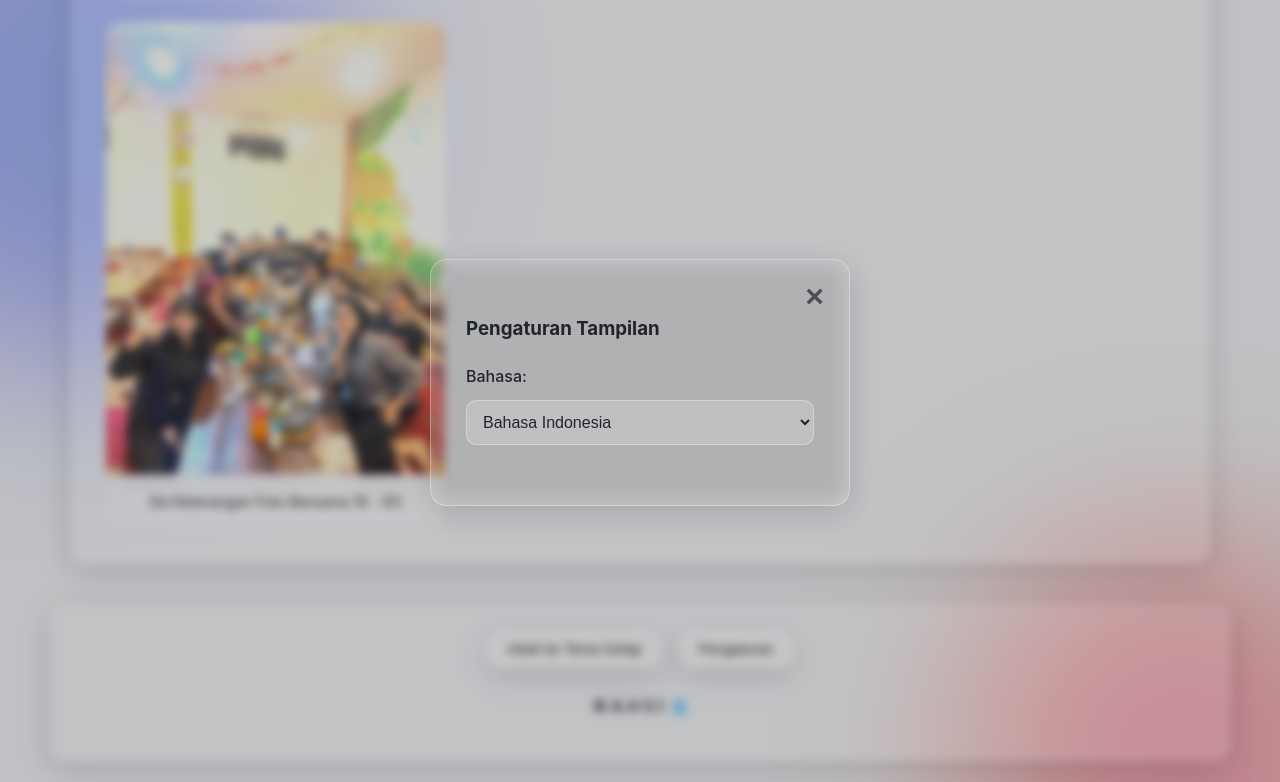
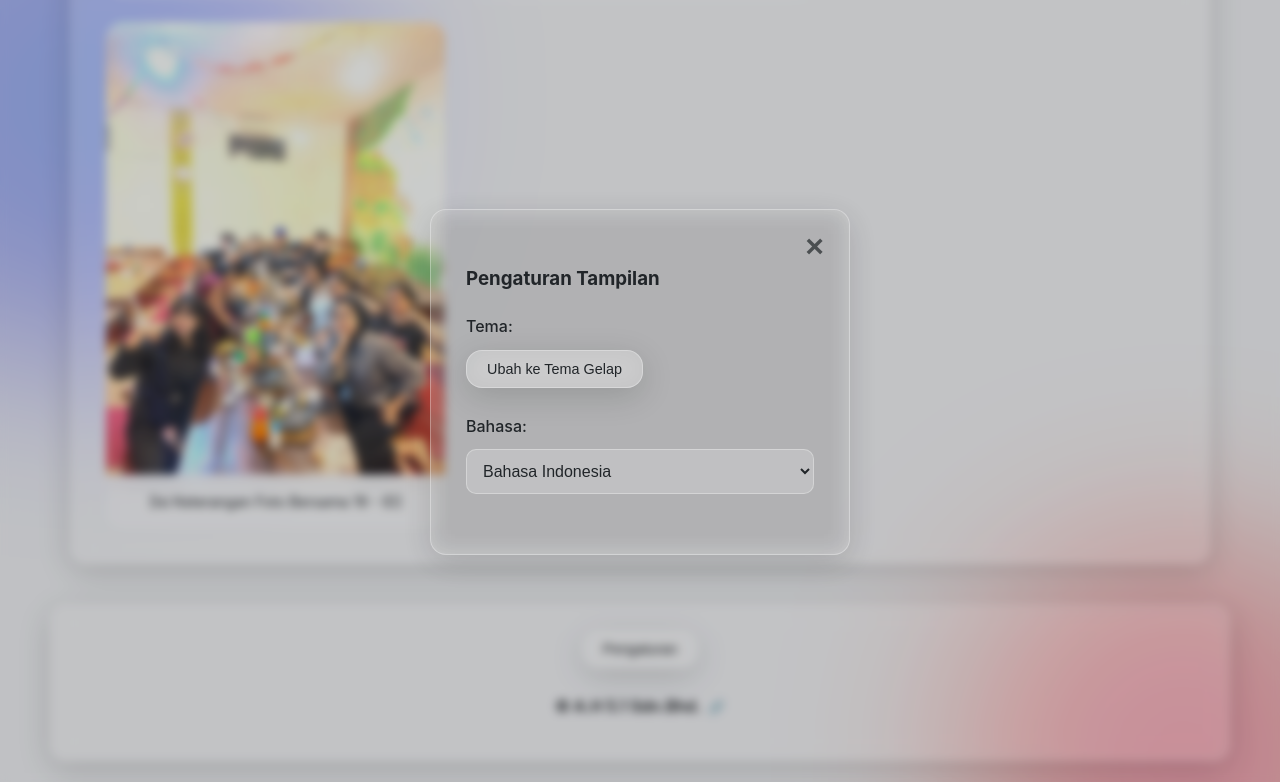
Before and after one commit to Ah51sdnbhd/web_ujicoba1.0_by_A.H5.1, a plain HTML site: page galeri.html in a window 1280 px wide. Both pictures are taken after a click on the button "Pengaturan". Shown: the part 3194-3976 px from the top of the page. Drawn offline with Linux system fonts and the light colour scheme.

Commit message:
Update galeri.html

```diff
--- a/galeri.html
+++ b/galeri.html
@@ -113,20 +113,22 @@
 
     <footer class="glassmorphism">
         <div class="footer-controls">
-            <button id="themeToggle" class="control-button glassmorphism" data-translate="toggleThemeButton">Ubah ke Tema Gelap</button>
             <button id="settingsButton" class="control-button glassmorphism" data-translate="settingsButton">Pengaturan</button>
         </div>
         <p><strong>
             <a href="https://ah51sdnbhd.github.io/project-x2391/" target="_blank" rel="noopener noreferrer" class="footer-company-link" data-translate="companyCopyright">
-                © A.H 5.1 <span class="external-link-icon">🌐</span>
+                © A.H 5.1 Sdn.Bhd. <span class="external-link-icon">🔗</span>
             </a>
         </strong></p>
     </footer>
-
     <div id="settingsPanel" class="settings-panel">
         <div class="settings-content glassmorphism">
             <button class="settings-close-button" id="closeSettingsPanel">&times;</button>
             <h3 data-translate="settingsTitle">Pengaturan Tampilan</h3>
+            <div class="setting-group">
+            <label for="themeToggle" data-translate="themeToggleLabel">Tema:</label>
+            <button id="themeToggle" class="control-button glassmorphism" data-translate="toggleThemeButton">Ubah ke Tema Gelap</button>
+            </div>
             <div class="setting-group">
                 <label for="languageSelector" data-translate="languageLabel">Bahasa:</label>
                 <select id="languageSelector">
```
